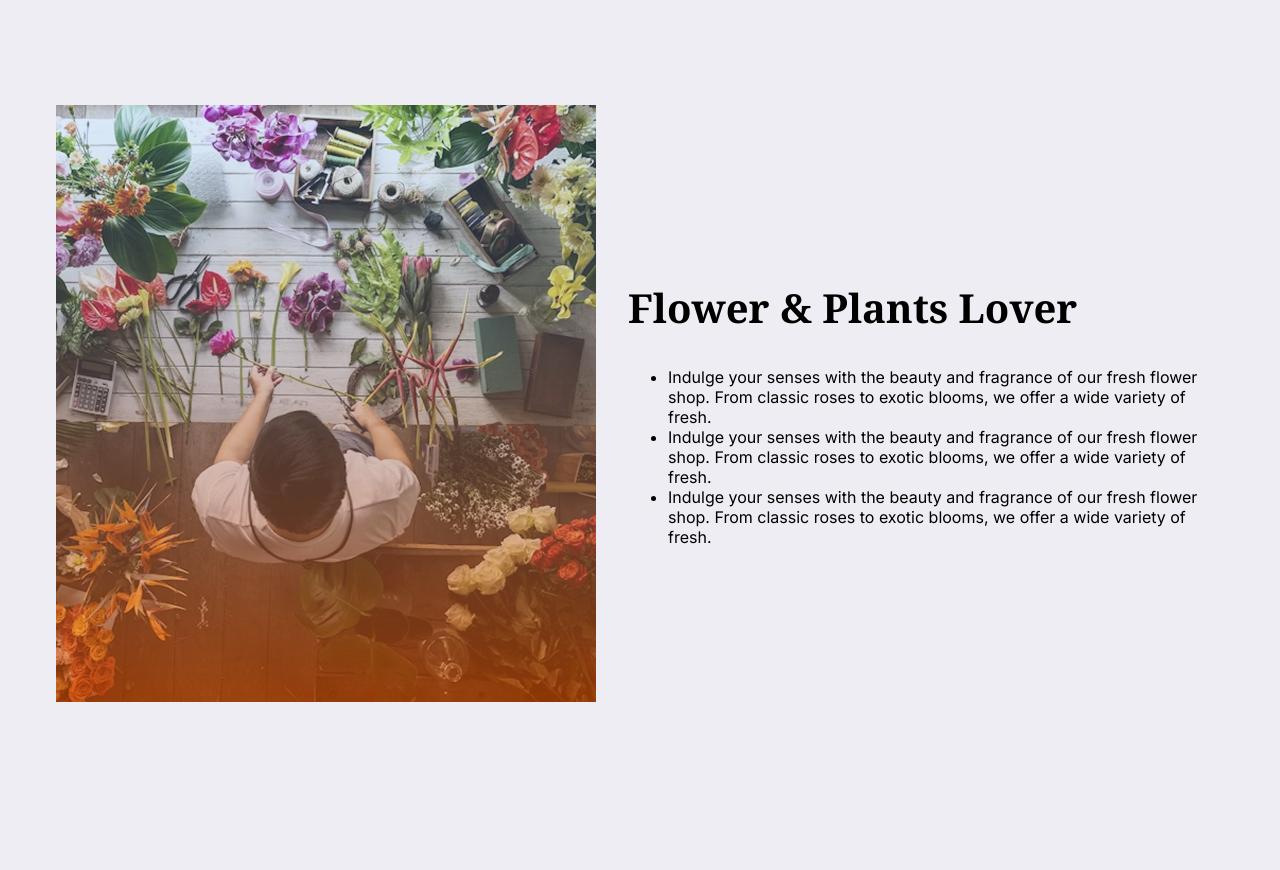
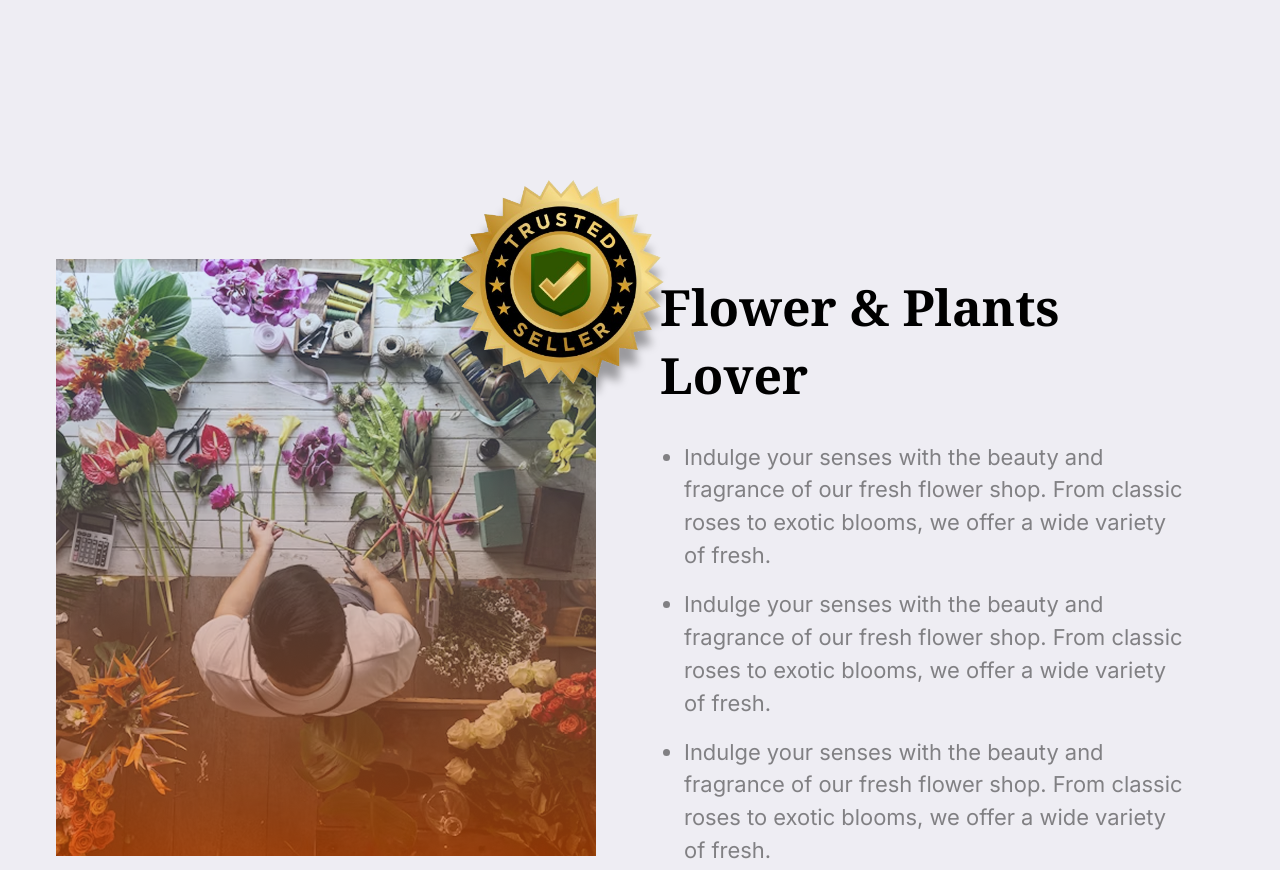
Before and after one commit to FARIYAA01/B12-A02, a plain HTML site: page index.html in a window 1280 px wide. Shown: the part 1920-2790 px from the top of the page. Before the commit the page ends 2682 px from the top, so only its background shows below. Drawn offline with Linux system fonts and the light colour scheme.

Commit message:
added the updated third file

```diff
--- a/index.html
+++ b/index.html
@@ -131,18 +131,21 @@
 
 
    <section class="flwr-shop">
-  <div class="flwr-shop-img">
-    <img src="assets/flower-store.png" alt="flower store">
+
+   <div class="flwr-shop-img-wrapper">
+    <img class="main-img" src="assets/flower-store.png" alt="flower store">
+    <img class="badge" src="assets/trusted-badge-.png" alt="badge">
   </div>
 
   <div class="plant-love">
 
-    <h1>Flower & Plants Lover</h1>
+    <h1>Flower & Plants <br>Lover</h1>
 
     <ul class="flwr-list">
-      <li>Indulge your senses with the beauty and fragrance of our fresh flower shop. From classic roses to exotic blooms, we offer a wide variety of fresh.</li>
-      <li>Indulge your senses with the beauty and fragrance of our fresh flower shop. From classic roses to exotic blooms, we offer a wide variety of fresh.</li>
-      <li>Indulge your senses with the beauty and fragrance of our fresh flower shop. From classic roses to exotic blooms, we offer a wide variety of fresh.</li>
+      <li>Indulge your senses with the beauty and <br> fragrance of our fresh flower shop. From classic <br>roses to exotic blooms, we offer a wide variety <br> of fresh.</li>
+      <li>Indulge your senses with the beauty and <br> fragrance of our fresh flower shop. From classic <br>roses to exotic blooms, we offer a wide variety <br> of fresh.</li>
+      <li>Indulge your senses with the beauty and <br> fragrance of our fresh flower shop. From classic <br>roses to exotic blooms, we offer a wide variety <br> of fresh.</li>
+
     </ul>
   </div>
 </section>
--- a/styles/ass2.css
+++ b/styles/ass2.css
@@ -194,65 +194,58 @@ nav a {
 
 
 /* third file */
-/* Layout structure */
 .flwr-shop {
   display: flex;
   align-items: center;
-  gap: 2rem;
+  gap: 4rem;
   padding: 3rem;
   max-width: 1200px;
-  margin: auto;
+  margin: 7.9rem auto;
 }
 
-.flwr-shop-img img {
+.flwr-shop-img-wrapper {
+  position: relative;
+  width: fit-content;
+}
+
+.main-img {
+  display: block;
   max-width: 100%;
   height: auto;
+}
+
+.badge {
+  position: absolute;
+  top: -20%;
+  right: -20%;
+ width: 286px;
+  height: 286px;
+  z-index: 5;
+   filter: drop-shadow(0 15px 4px rgba(0, 0, 0, 0.348));
 
 }
-
 .plant-love {
   flex: 1;
   font-family: "Inter", sans-serif;
 }
 
 .plant-love h1 {
-  font-size: 2.5rem;
+  font-size: 3.12rem;
   font-weight: bold;
   margin-bottom: 2rem;
   font-family: "Noto Serif", serif;
 }
 
-
-.top-badge {
-  display: inline-block;
-  background-color: #E95A08;
-  color: white;
-  font-size: 0.85rem;
-  font-weight: 600;
-  padding: 0.4rem 0.8rem;
-  border-radius: 999px;
-  margin-bottom: 1rem;
-  text-transform: uppercase;
-  letter-spacing: 0.5px;
+.flwr-list {
+  list-style-type: disc;
+  padding-left: 1.5rem;
+  margin: 0;
 }
 
-
-.flwr-beauty-item {
-  display: flex;
-  align-items: flex-start;
-  gap: 0.75rem;
+.flwr-list li {
+  font-size: 1.37em;
+  color: #00000075;
   margin-bottom: 1rem;
+  line-height: 1.5;
+  font-family: "Inter", sans-serif;
 }
-
-.slash {
-  color: #E95A08;
-  font-weight: bold;
-  font-size: 1.2rem;
-}
-
-.flwr-beauty-item p {
-  margin: 0;
-  font-size: 1.1rem;
-  color: #555;
-  line-height: 1.5;
-}
```
Also changed, not shown: assets/trusted-badge-.png (added).
